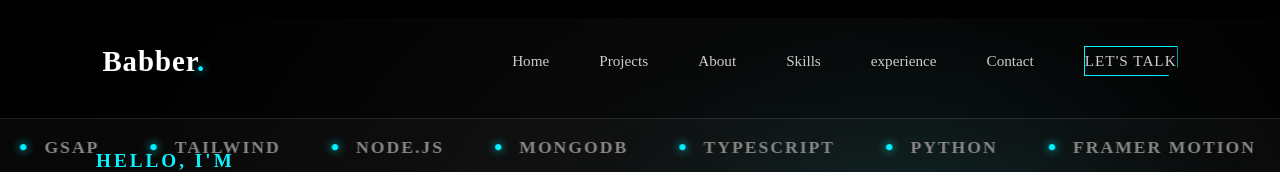
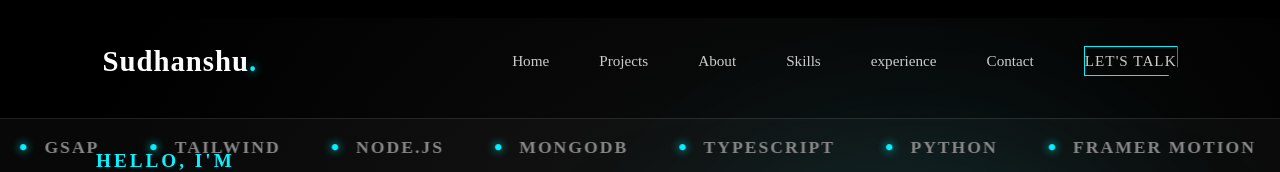
Before and after one commit to SudhanshuBaberwal/Portfolio, a React (Vite) app in the folder AnimatedPortfolio/: page / in a window 1280 px wide. Shown: the top 172 px of the page. Built offline with nearby package versions, Linux system fonts and the light colour scheme; no server answers.

Commit message:
Add Project and fix some bugs

```diff
--- a/AnimatedPortfolio/index.html
+++ b/AnimatedPortfolio/index.html
@@ -4,7 +4,7 @@
     <meta charset="UTF-8" />
     <link rel="icon" type="image/svg+xml" href="./public/ChatGPT Image Mar 2, 2026, 09_43_06 PM.png" />
     <meta name="viewport" content="width=device-width, initial-scale=1.0" />
-    <title>My Portfolio - Babber</title>
+    <title>My Portfolio</title>
   </head>
   <body style="background-color: black">
     <div id="root"></div>
--- a/AnimatedPortfolio/src/components/Nav/Navbar.jsx
+++ b/AnimatedPortfolio/src/components/Nav/Navbar.jsx
@@ -63,7 +63,7 @@ const Navbar = () => {
     <nav className={`navbar ${scrolled ? "scrolled" : ""}`}>
 
       <div className="logo">
-        Babber<span className="dot">.</span>
+        Sudhanshu<span className="dot">.</span>
       </div>
 
       <ul className={`nav-links ${menuOpen ? "active" : ""}`}>
--- a/AnimatedPortfolio/src/components/footer/Footer.jsx
+++ b/AnimatedPortfolio/src/components/footer/Footer.jsx
@@ -18,7 +18,7 @@ const Footer = () => {
 
         {/* BRANDING */}
         <div className="footer-brand">
-          <h2>Babber<span className="dot">.</span></h2>
+          <h2>Sudhanshu<span className="dot">.</span></h2>
           <p>Building scalable web applications and solving complex problems with clean architecture.</p>
         </div>
 
```
